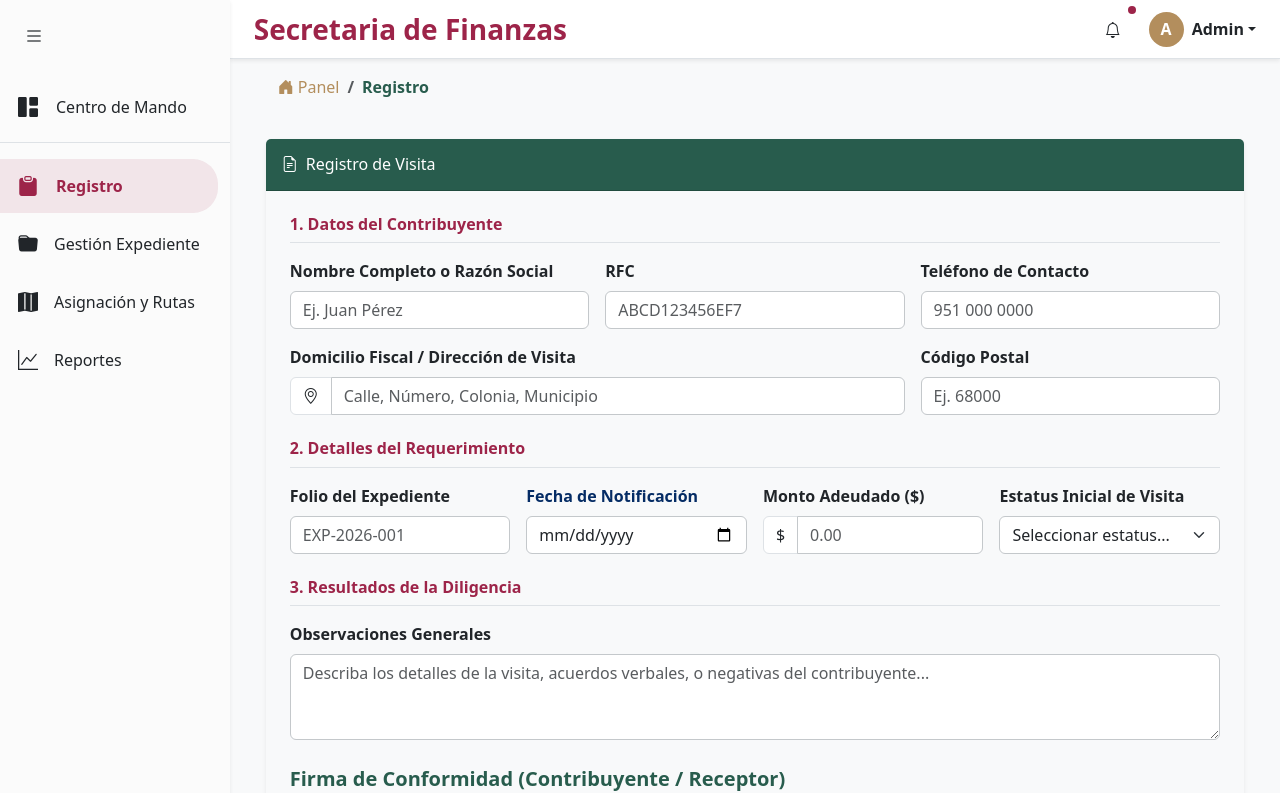
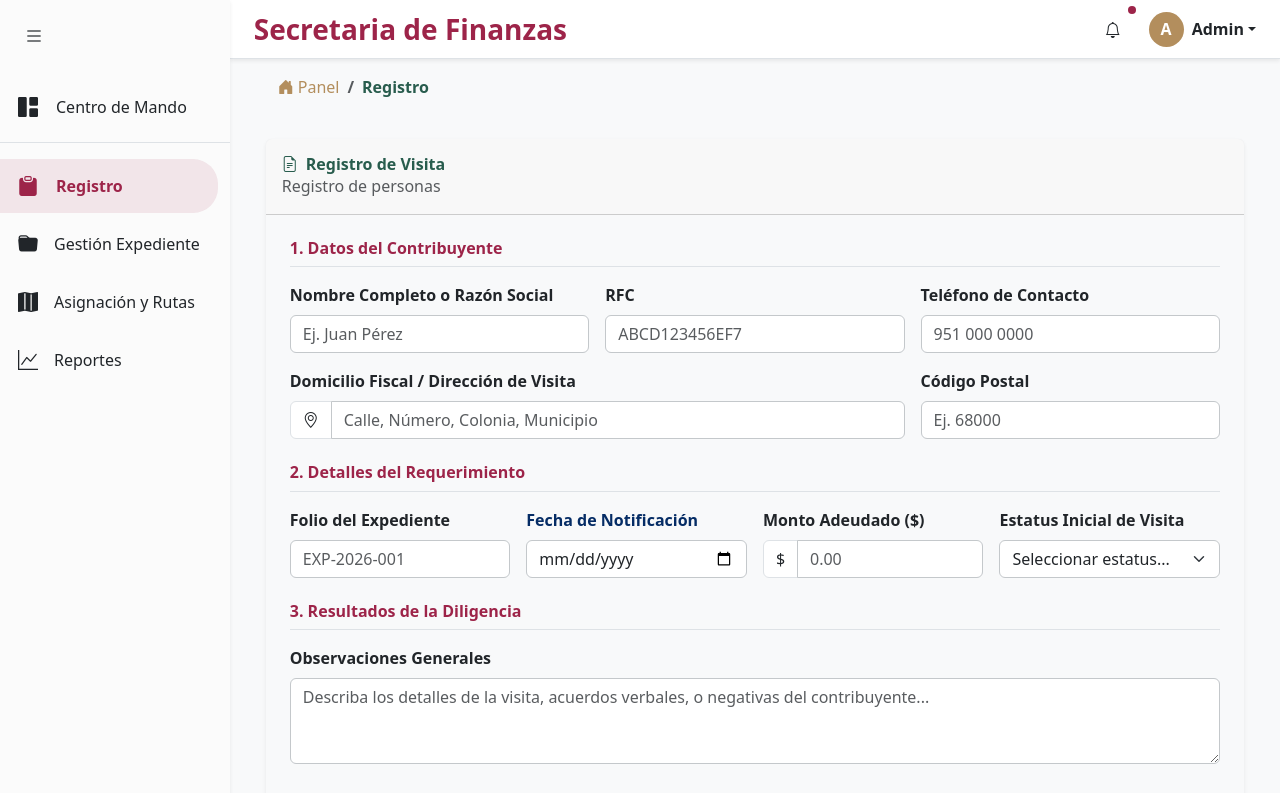
Before and after one commit to DiegoLorga/PropuestaWebDiego, an Angular app in the folder PropuestaWeb/: page /panel/nivel1 in a window 1280 px wide. Shown: the top 793 px of the page. Built offline with nearby package versions, Linux system fonts and the light colour scheme.

Commit message:
cambios en el nivel1

```diff
--- a/PropuestaWeb/src/app/features/panel/nivel1/nivel1.component.css
+++ b/PropuestaWeb/src/app/features/panel/nivel1/nivel1.component.css
@@ -30,3 +30,11 @@
 .btn-guardar:active {
   transform: scale(0.98);
 }
+.texto-ini {
+  font-weight: bold;
+  color: #285C4D; /* Color verde oscuro */
+}
+
+.text-muted {
+  color: #6c757d; /* Color gris para el texto secundario */
+}
--- a/PropuestaWeb/src/app/features/panel/nivel1/nivel1.component.html
+++ b/PropuestaWeb/src/app/features/panel/nivel1/nivel1.component.html
@@ -2,8 +2,9 @@
 
   <div class="card shadow-sm border-0">
 
-    <div class="card-header text-white py-3" style="background-color: #285C4D;">
-      <h4 class="mb-0"><i class="bi bi-file-earmark-text me-2"></i>Registro de Visita</h4>
+    <div class="card-header text-white py-3" >
+      <h4 class="mb-0 texto-ini"><i class="bi bi-file-earmark-text me-2"></i>Registro de Visita</h4>
+      <p class="text-muted mb-0">Registro de personas</p>
     </div>
 
     <div class="card-body bg-light p-4">
```
